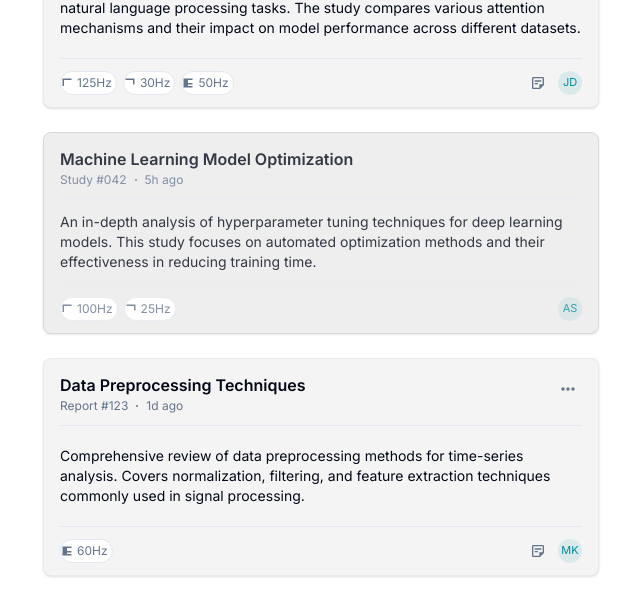
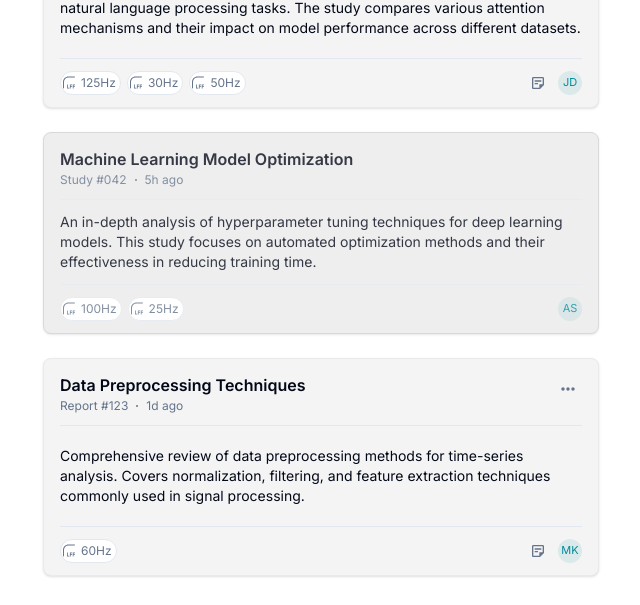
Before and after one commit to dheerajawale-svg/nw-bookmarks, a React (Vite) app: page / in a window 1280 px wide. Shown: the part 268-873 px from the top of the page, without its empty margins (21-661 px from the left). Built offline with nearby package versions, Linux system fonts and the light colour scheme; the HTML template or start-up script is replaced by a standard one.

Commit message:
Update FilterIcon SVG

```diff
--- a/src/components/FilterIcon.tsx
+++ b/src/components/FilterIcon.tsx
@@ -6,47 +6,22 @@ interface FilterIconProps {
 }
 
 export const FilterIcon: React.FC<FilterIconProps> = ({ type }) => {
-  const getFilterPath = () => {
-    switch (type) {
-      case 'lf':
-        return (
-          <path
-            d="M2 2h12v2H4v8H2V2z"
-            fill="currentColor"
-          />
-        );
-      case 'hf':
-        return (
-          <path
-            d="M2 2h12v8h-2V4H2V2z"
-            fill="currentColor"
-          />
-        );
-      case 'notch':
-        return (
-          <path
-            d="M2 2h12v2H8v4h6v2H8v2h6v2H2V2z"
-            fill="currentColor"
-          />
-        );
-      default:
-        return null;
-    }
-  };
-
   return (
     <Box
       component="svg"
       sx={{
-        width: 12,
-        height: 12,
+        width: 16,
+        height: 17,
         display: 'inline-block',
         color: 'text.secondary',
       }}
-      viewBox="0 0 16 16"
+      viewBox="0 0 16 17"
       fill="none"
     >
-      {getFilterPath()}
+      <path d="M14.0002 2.99973C14.0002 3.27586 13.7764 3.49972 13.5002 3.49973L7.49927 3.49973C5.01422 3.49997 2.99933 5.51465 2.99927 7.99972L2.99927 14.0007C2.99903 14.2766 2.77526 14.5007 2.49927 14.5007C2.22348 14.5005 1.99951 14.2765 1.99927 14.0007L1.99927 7.99972C1.99933 4.96237 4.46194 2.49997 7.49927 2.49973L13.5002 2.49973C13.7764 2.49973 14.0002 2.72359 14.0002 2.99973Z" fill="currentColor"/>
+      <path d="M6.00036 14.5003H8.36924V13.8699H6.80728V10.5003H6.00036V14.5003Z" fill="currentColor"/>
+      <path d="M8.88221 14.5003H9.68913V12.7467H11.0494V12.1163H9.68913V11.1306H11.1185V10.5003H8.88221V14.5003Z" fill="currentColor"/>
+      <path d="M11.7641 14.5003H12.571V12.7467H13.9312V12.1163H12.571V11.1306H14.0004V10.5003H11.7641V14.5003Z" fill="currentColor"/>
     </Box>
   );
 };
```
